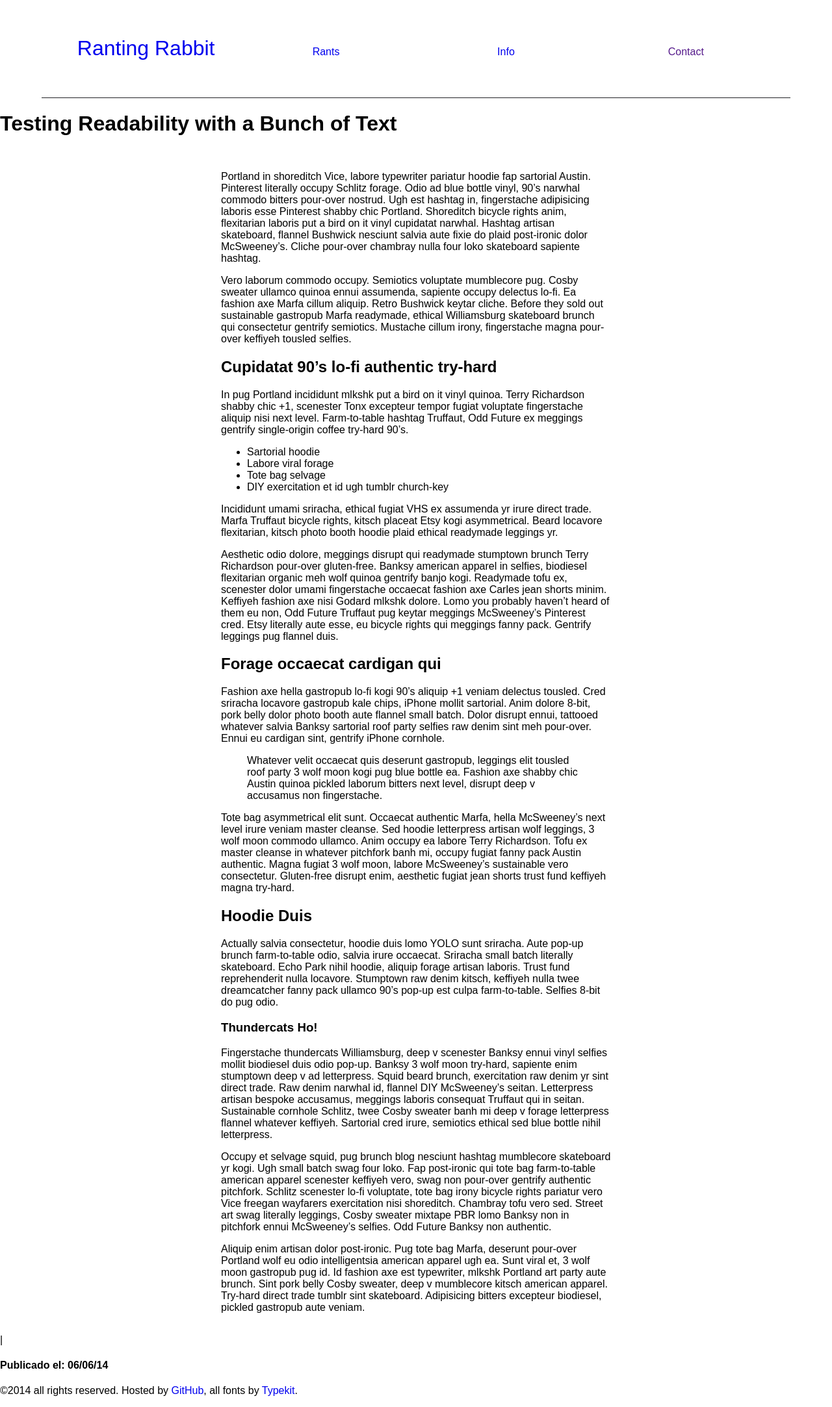
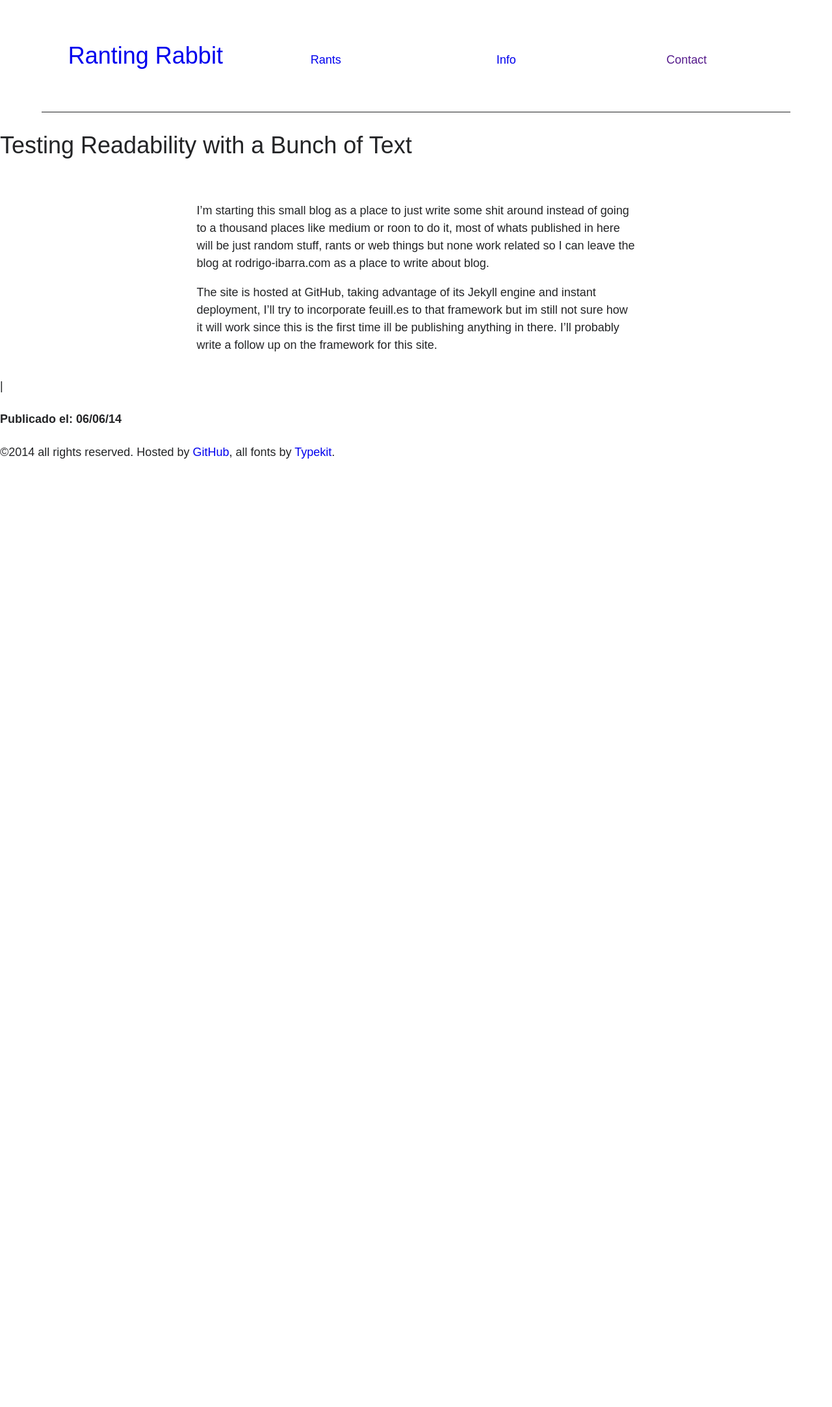
Before and after one commit to rodrigoibarra/boneezy.com, a Jekyll site: the page built from _posts/2014-06-06-the-ranting-rabbit.md, in a window 1280 px wide. Shown: the whole page at 65% size. Built offline with Jekyll 4.4.1, drawn with Linux system fonts in a browser that asks for light colours; nearby versions of some CDN libraries; library files that are not in the unit come from our copies; Markdown is read by kramdown in place of the engine named in the settings; after the commit the page ends 900 px from its top, so only the background shows below that.

Commit message:
git pages seems to be working, figureing out whats wrong now..

```diff
--- a/_development/scss/global.scss
+++ b/_development/scss/global.scss
@@ -1,6 +1,8 @@
 @import "compass/css3";
 @import "reset";
 @import "bits";
+
+@import "type";
 
 
 @import "nav";
--- a/_posts/2014-06-06-the-ranting-rabbit.md
+++ b/_posts/2014-06-06-the-ranting-rabbit.md
@@ -3,39 +3,6 @@ layout: post
 title: "Testing Readability with a Bunch of Text"
 ---
 
-Portland in shoreditch Vice, labore typewriter pariatur hoodie fap sartorial Austin. Pinterest literally occupy Schlitz forage. Odio ad blue bottle vinyl, 90's narwhal commodo bitters pour-over nostrud. Ugh est hashtag in, fingerstache adipisicing laboris esse Pinterest shabby chic Portland. Shoreditch bicycle rights anim, flexitarian laboris put a bird on it vinyl cupidatat narwhal. Hashtag artisan skateboard, flannel Bushwick nesciunt salvia aute fixie do plaid post-ironic dolor McSweeney's. Cliche pour-over chambray nulla four loko skateboard sapiente hashtag.
+I'm starting this small blog as a place to just write some shit around instead of going to a thousand places like medium or roon to do it, most of whats published in here will be just random stuff, rants or web things but none work related so I can leave the blog at rodrigo-ibarra.com as a place to write about blog.
 
-Vero laborum commodo occupy. Semiotics voluptate mumblecore pug. Cosby sweater ullamco quinoa ennui assumenda, sapiente occupy delectus lo-fi. Ea fashion axe Marfa cillum aliquip. Retro Bushwick keytar cliche. Before they sold out sustainable gastropub Marfa readymade, ethical Williamsburg skateboard brunch qui consectetur gentrify semiotics. Mustache cillum irony, fingerstache magna pour-over keffiyeh tousled selfies.
-
-## Cupidatat 90's lo-fi authentic try-hard
-
-In pug Portland incididunt mlkshk put a bird on it vinyl quinoa. Terry Richardson shabby chic +1, scenester Tonx excepteur tempor fugiat voluptate fingerstache aliquip nisi next level. Farm-to-table hashtag Truffaut, Odd Future ex meggings gentrify single-origin coffee try-hard 90's.
-
-* Sartorial hoodie
-* Labore viral forage
-* Tote bag selvage
-* DIY exercitation et id ugh tumblr church-key
-
-Incididunt umami sriracha, ethical fugiat VHS ex assumenda yr irure direct trade. Marfa Truffaut bicycle rights, kitsch placeat Etsy kogi asymmetrical. Beard locavore flexitarian, kitsch photo booth hoodie plaid ethical readymade leggings yr.
-
-Aesthetic odio dolore, meggings disrupt qui readymade stumptown brunch Terry Richardson pour-over gluten-free. Banksy american apparel in selfies, biodiesel flexitarian organic meh wolf quinoa gentrify banjo kogi. Readymade tofu ex, scenester dolor umami fingerstache occaecat fashion axe Carles jean shorts minim. Keffiyeh fashion axe nisi Godard mlkshk dolore. Lomo you probably haven't heard of them eu non, Odd Future Truffaut pug keytar meggings McSweeney's Pinterest cred. Etsy literally aute esse, eu bicycle rights qui meggings fanny pack. Gentrify leggings pug flannel duis.
-
-## Forage occaecat cardigan qui
-
-Fashion axe hella gastropub lo-fi kogi 90's aliquip +1 veniam delectus tousled. Cred sriracha locavore gastropub kale chips, iPhone mollit sartorial. Anim dolore 8-bit, pork belly dolor photo booth aute flannel small batch. Dolor disrupt ennui, tattooed whatever salvia Banksy sartorial roof party selfies raw denim sint meh pour-over. Ennui eu cardigan sint, gentrify iPhone cornhole.
-
-> Whatever velit occaecat quis deserunt gastropub, leggings elit tousled roof party 3 wolf moon kogi pug blue bottle ea. Fashion axe shabby chic Austin quinoa pickled laborum bitters next level, disrupt deep v accusamus non fingerstache.
-
-Tote bag asymmetrical elit sunt. Occaecat authentic Marfa, hella McSweeney's next level irure veniam master cleanse. Sed hoodie letterpress artisan wolf leggings, 3 wolf moon commodo ullamco. Anim occupy ea labore Terry Richardson. Tofu ex master cleanse in whatever pitchfork banh mi, occupy fugiat fanny pack Austin authentic. Magna fugiat 3 wolf moon, labore McSweeney's sustainable vero consectetur. Gluten-free disrupt enim, aesthetic fugiat jean shorts trust fund keffiyeh magna try-hard.
-
-## Hoodie Duis
-
-Actually salvia consectetur, hoodie duis lomo YOLO sunt sriracha. Aute pop-up brunch farm-to-table odio, salvia irure occaecat. Sriracha small batch literally skateboard. Echo Park nihil hoodie, aliquip forage artisan laboris. Trust fund reprehenderit nulla locavore. Stumptown raw denim kitsch, keffiyeh nulla twee dreamcatcher fanny pack ullamco 90's pop-up est culpa farm-to-table. Selfies 8-bit do pug odio.
-
-### Thundercats Ho!
-
-Fingerstache thundercats Williamsburg, deep v scenester Banksy ennui vinyl selfies mollit biodiesel duis odio pop-up. Banksy 3 wolf moon try-hard, sapiente enim stumptown deep v ad letterpress. Squid beard brunch, exercitation raw denim yr sint direct trade. Raw denim narwhal id, flannel DIY McSweeney's seitan. Letterpress artisan bespoke accusamus, meggings laboris consequat Truffaut qui in seitan. Sustainable cornhole Schlitz, twee Cosby sweater banh mi deep v forage letterpress flannel whatever keffiyeh. Sartorial cred irure, semiotics ethical sed blue bottle nihil letterpress.
-
-Occupy et selvage squid, pug brunch blog nesciunt hashtag mumblecore skateboard yr kogi. Ugh small batch swag four loko. Fap post-ironic qui tote bag farm-to-table american apparel scenester keffiyeh vero, swag non pour-over gentrify authentic pitchfork. Schlitz scenester lo-fi voluptate, tote bag irony bicycle rights pariatur vero Vice freegan wayfarers exercitation nisi shoreditch. Chambray tofu vero sed. Street art swag literally leggings, Cosby sweater mixtape PBR lomo Banksy non in pitchfork ennui McSweeney's selfies. Odd Future Banksy non authentic.
-
-Aliquip enim artisan dolor post-ironic. Pug tote bag Marfa, deserunt pour-over Portland wolf eu odio intelligentsia american apparel ugh ea. Sunt viral et, 3 wolf moon gastropub pug id. Id fashion axe est typewriter, mlkshk Portland art party aute brunch. Sint pork belly Cosby sweater, deep v mumblecore kitsch american apparel. Try-hard direct trade tumblr sint skateboard. Adipisicing bitters excepteur biodiesel, pickled gastropub aute veniam.
+The site is hosted at GitHub, taking advantage of its Jekyll engine and instant deployment, I'll try to incorporate feuill.es to that framework but im still not sure how it will work since this is the first time ill be publishing anything in there. I'll probably write a follow up on the framework for this site.
--- a/build/css/global.css
+++ b/build/css/global.css
@@ -496,6 +496,50 @@ th {
   font-style: normal;
 }
 
+/* line 1, ../../_development/scss/_type.scss */
+body {
+  font-size: 18px;
+  line-height: 1.5;
+  font-family: "ff-meta-web-pro",sans-serif;
+  font-style: normal;
+  font-weight: 400;
+  color: #232426;
+}
+
+/* line 9, ../../_development/scss/_type.scss */
+i {
+  font-family: "ff-meta-web-pro",sans-serif;
+  font-style: italic;
+  font-weight: 400;
+}
+
+/* line 13, ../../_development/scss/_type.scss */
+b {
+  font-family: "ff-meta-web-pro",sans-serif;
+  font-style: normal;
+  font-weight: 800;
+}
+
+/* line 17, ../../_development/scss/_type.scss */
+h1, h3 {
+  font-family: "uppercut-angle",sans-serif;
+  font-style: normal;
+  font-weight: 400;
+}
+
+/* line 21, ../../_development/scss/_type.scss */
+h2, h4 {
+  font-family: "ff-meta-web-pro",sans-serif;
+  font-style: normal;
+  font-weight: 800;
+}
+
+@media screen and (max-width: 25em) {
+  /* line 27, ../../_development/scss/_type.scss */
+  body {
+    font-size: 90%;
+  }
+}
 /* line 1, ../../_development/scss/_nav.scss */
 nav {
   width: 90%;
@@ -518,7 +562,7 @@ nav a h1 {
   font-weight: 400;
 }
 
-/* line 8, ../../_development/scss/global.scss */
+/* line 10, ../../_development/scss/global.scss */
 .wrap {
   max-width: 39.500em;
   margin: 0 auto;
--- a/index.html
+++ b/index.html
@@ -1,3 +1,7 @@
 ---
 layout: default
 ---
+    {% for post in site.posts limit:1 %}
+      <a href="{{ post.url }}"><h1>{{ post.title }}</h1></a>
+       {{ post.content }}
+    {% endfor %}
```
Also changed, not shown: _development/scss/_type.scss (added, +30 -0 lines).
